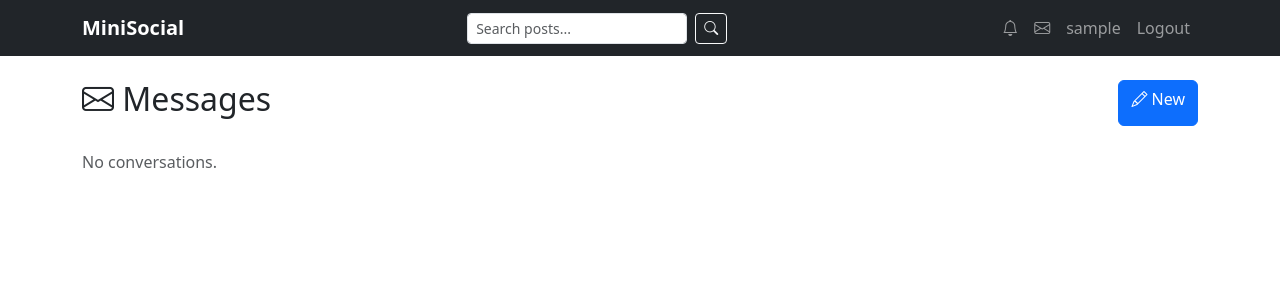
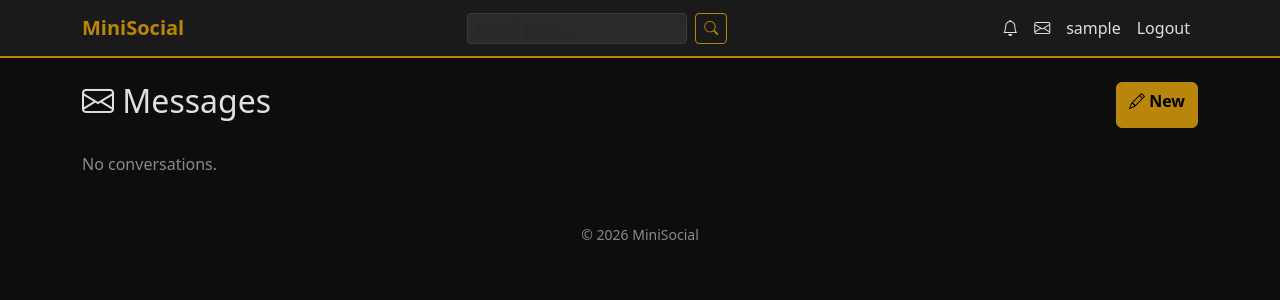
Before and after one commit to Inaba1995/Lion_soc, a Django app: page /messages/ in a window 1280 px wide. Shown: the top 300 px of the page. Run offline with Django 5.2, Linux system fonts and the light colour scheme; the visitor is signed in with stand-in values (Sample User, id 1); data that the repository does not hold is empty.

Commit message:
Dark yellow/black/gray theme

```diff
--- a/templates/base.html
+++ b/templates/base.html
@@ -6,15 +6,141 @@
   <title>{% block title %}MiniSocial{% endblock %}</title>
   <link href="https://cdn.jsdelivr.net/npm/bootstrap@5.3.3/dist/css/bootstrap.min.css" rel="stylesheet">
   <link href="https://cdn.jsdelivr.net/npm/bootstrap-icons@1.11.3/font/bootstrap-icons.css" rel="stylesheet">
+  <style>
+    :root {
+      --dark-yellow: #b8860b;
+      --dark-yellow-hover: #9a7209;
+      --black: #0d0d0d;
+      --dark-gray: #1a1a1a;
+      --medium-gray: #2a2a2a;
+      --light-gray: #8a8a8a;
+      --text-light: #e0e0e0;
+    }
+    body {
+      background: var(--black);
+      color: var(--text-light);
+    }
+    .navbar {
+      background: var(--dark-gray) !important;
+      border-bottom: 2px solid var(--dark-yellow);
+    }
+    .navbar-brand {
+      color: var(--dark-yellow) !important;
+    }
+    .navbar-brand:hover {
+      color: #d4a017 !important;
+    }
+    .nav-link {
+      color: var(--text-light) !important;
+    }
+    .nav-link:hover {
+      color: var(--dark-yellow) !important;
+    }
+    .card {
+      background: var(--dark-gray);
+      border: 1px solid var(--medium-gray);
+      border-radius: 12px;
+      color: var(--text-light);
+    }
+    .card-header {
+      background: var(--medium-gray);
+      border-bottom: 1px solid var(--dark-yellow);
+      color: var(--dark-yellow);
+    }
+    .btn-primary {
+      background: var(--dark-yellow);
+      border-color: var(--dark-yellow);
+      color: #000;
+      font-weight: 600;
+    }
+    .btn-primary:hover {
+      background: var(--dark-yellow-hover);
+      border-color: var(--dark-yellow-hover);
+      color: #000;
+    }
+    .btn-outline-primary {
+      border-color: var(--dark-yellow);
+      color: var(--dark-yellow);
+    }
+    .btn-outline-primary:hover {
+      background: var(--dark-yellow);
+      border-color: var(--dark-yellow);
+      color: #000;
+    }
+    .btn-outline-danger {
+      border-color: #8b3a3a;
+      color: #cc5555;
+    }
+    .btn-outline-danger:hover {
+      background: #8b3a3a;
+      color: #fff;
+    }
+    .btn-outline-secondary {
+      border-color: var(--light-gray);
+      color: var(--light-gray);
+    }
+    .btn-outline-secondary:hover {
+      background: var(--light-gray);
+      color: #000;
+    }
+    a {
+      color: var(--dark-yellow);
+    }
+    a:hover {
+      color: #d4a017;
+    }
+    .text-muted {
+      color: var(--light-gray) !important;
+    }
+    .form-control {
+      background: var(--medium-gray);
+      border: 1px solid #3a3a3a;
+      color: var(--text-light);
+    }
+    .form-control:focus {
+      background: var(--medium-gray);
+      border-color: var(--dark-yellow);
+      color: var(--text-light);
+      box-shadow: 0 0 0 0.2rem rgba(184, 134, 11, 0.25);
+    }
+    .form-select {
+      background: var(--medium-gray);
+      border: 1px solid #3a3a3a;
+      color: var(--text-light);
+    }
+    .list-group-item {
+      background: var(--dark-gray);
+      border-color: var(--medium-gray);
+      color: var(--text-light);
+    }
+    .alert-info {
+      background: #1a2a1a;
+      border-color: var(--dark-yellow);
+      color: var(--dark-yellow);
+    }
+    .bg-light {
+      background: var(--medium-gray) !important;
+    }
+    .text-primary {
+      color: var(--dark-yellow) !important;
+    }
+    .badge {
+      background: var(--dark-yellow) !important;
+      color: #000;
+    }
+    footer {
+      color: var(--light-gray) !important;
+    }
+  </style>
 </head>
 <body>
-  <nav class="navbar navbar-expand-lg navbar-dark bg-dark">
+  <nav class="navbar navbar-expand-lg navbar-dark">
     <div class="container">
       <a class="navbar-brand fw-bold" href="{% url 'feed' %}">MiniSocial</a>
       {% if user.is_authenticated %}
         <form class="d-flex mx-auto" action="{% url 'feed' %}" method="get">
           <input class="form-control form-control-sm me-2" name="q" placeholder="Search posts..." value="{{ query|default:'' }}">
-          <button class="btn btn-outline-light btn-sm"><i class="bi bi-search"></i></button>
+          <button class="btn btn-outline-primary btn-sm"><i class="bi bi-search"></i></button>
         </form>
         <ul class="navbar-nav">
           <li class="nav-item"><a class="nav-link" href="{% url 'notifications' %}"><i class="bi bi-bell"></i></a></li>
@@ -35,6 +161,10 @@
     {% block content %}{% endblock %}
   </div>
 
+  <footer class="container mt-5 mb-3 text-center small">
+    &copy; 2026 MiniSocial
+  </footer>
+
   <script src="https://cdn.jsdelivr.net/npm/bootstrap@5.3.3/dist/js/bootstrap.bundle.min.js"></script>
   <script src="https://code.jquery.com/jquery-3.7.1.min.js"></script>
   {% block scripts %}{% endblock %}
```
